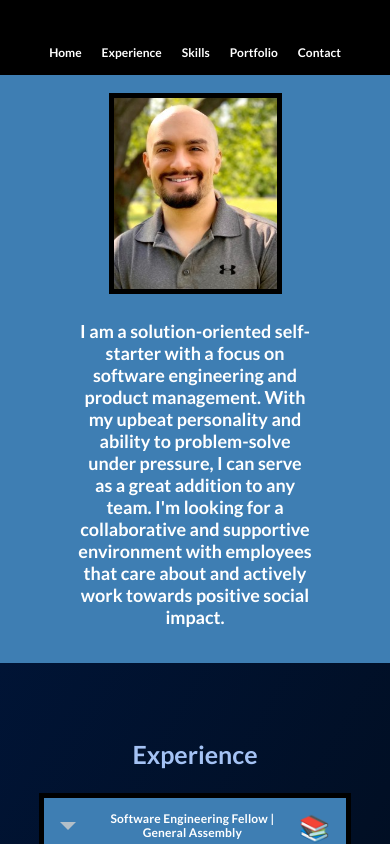
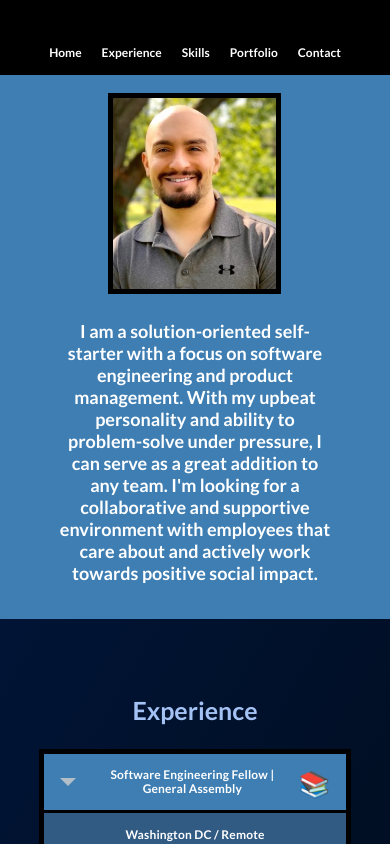
Before and after one commit to skut21x-ga/Portfolio, a React (Create React App) app: page /About in a window 390 px wide. Shown: the top 844 px of the page. Built offline with nearby package versions, Linux system fonts and the light colour scheme; a web font is replaced by a local one.

Commit message:
updated about me box

```diff
--- a/src/App.css
+++ b/src/App.css
@@ -740,6 +740,7 @@ h6 {
   flex-direction: row;
   width: 45vw;
   margin-top: 28px;
+  transition: 0.5s;
 }
 
 .resume-aboutme {
@@ -751,6 +752,7 @@ h6 {
   width: 25vw;
   margin-top: -8px;
   line-height: 22px;
+  transition: 1s;
 }
 
 .scottkutler {
@@ -1009,6 +1011,10 @@ html {
       "header header    "
       "footer footer    ";
   }
+
+  .scottkutler {
+    margin-right: 10px;
+  }
   .navbar-component-links {
     font-size: 15px;
     margin-left: 15px;
@@ -1017,7 +1023,7 @@ html {
   .aboutme-box {
     display: flex;
     flex-direction: column;
-    width: 100vw;
+    width: 50vw;
     justify-content: center;
     align-items: center;
     text-align: center;
@@ -1042,7 +1048,7 @@ html {
   }
   .resume-aboutme {
     text-align: center;
-    width: 60%;
+    width: 70%;
   }
 }
 @media only screen and (max-width: 1200px) {
@@ -1077,6 +1083,15 @@ html {
   .about-page {
     margin-top: -40px;
   }
+
+  .aboutme-box {
+    display: flex;
+    flex-direction: column;
+    width: 60.9vw;
+    justify-content: center;
+    align-items: center;
+    text-align: center;
+  }
 }
 
 @media only screen and (max-width: 1000px) {
@@ -1096,8 +1111,25 @@ html {
   .portfolio-container {
     margin-bottom: 30px;
   }
+
+  .aboutme-box {
+    display: flex;
+    flex-direction: column;
+    width: 60.9vw;
+    justify-content: center;
+    align-items: center;
+    text-align: center;
+  }
 }
 @media only screen and (max-width: 800px) {
+  .aboutme-box {
+    display: flex;
+    flex-direction: column;
+    width: 99.9vw;
+    justify-content: center;
+    align-items: center;
+    text-align: center;
+  }
   .c9,
   .c7,
   .c13,
```
